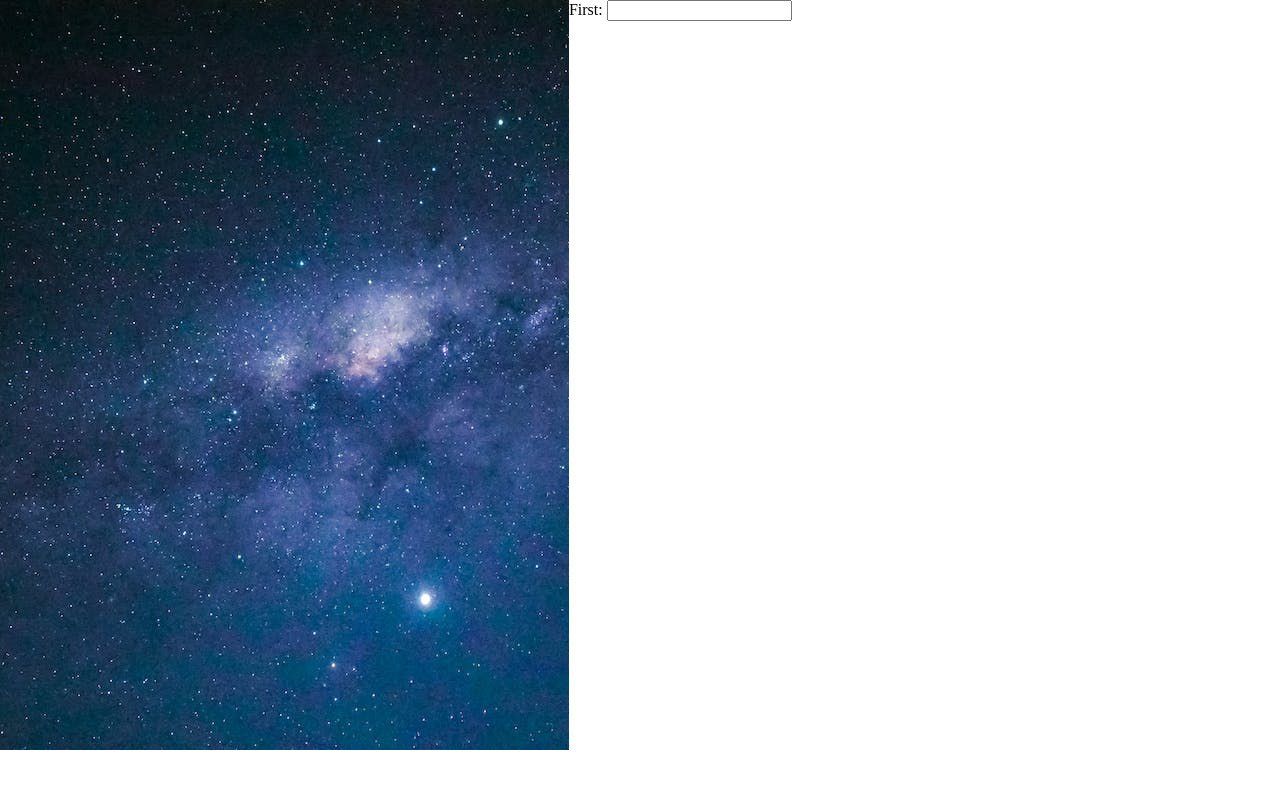
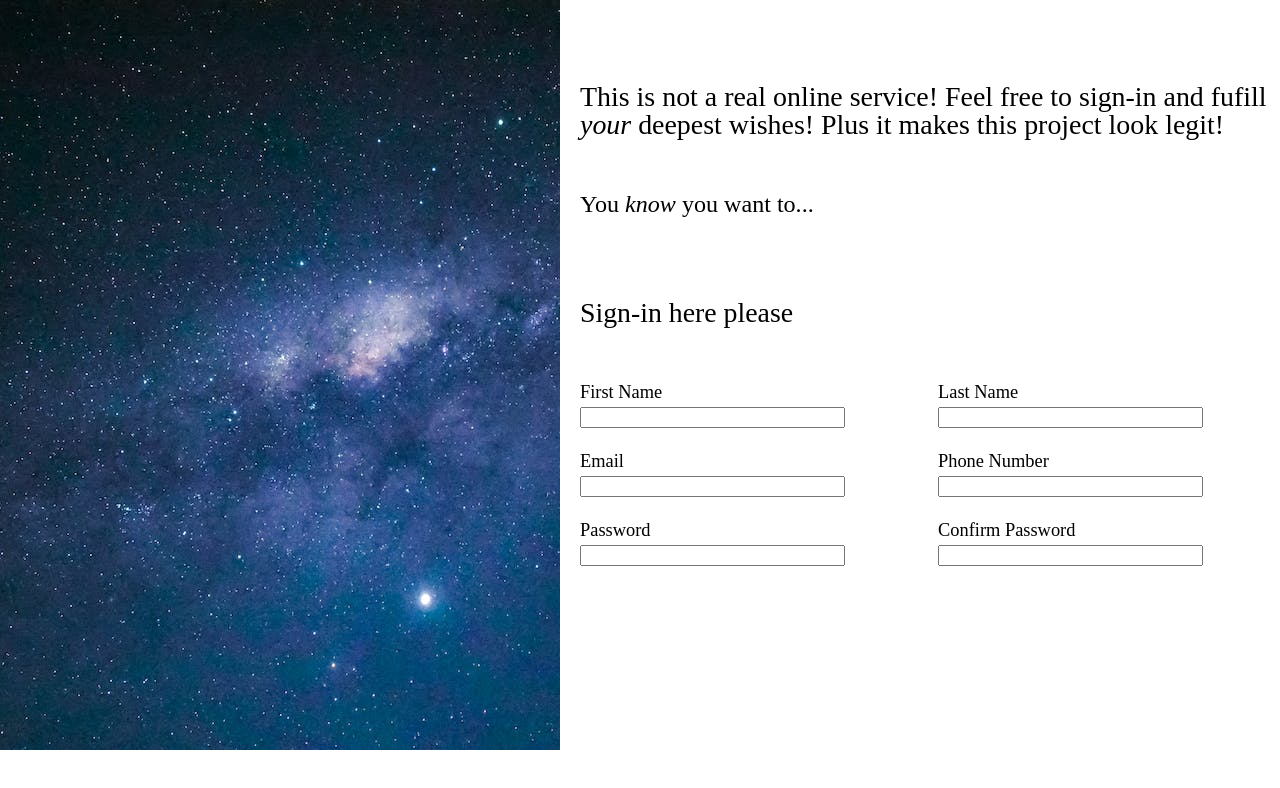
Before and after one commit to Jsbro98/Sign-up-Form, a website: page index.html in a window 1280 px wide. Drawn offline with Linux system fonts and the light colour scheme.

Commit message:
added form elements, introduction, and titles

```diff
--- a/index.html
+++ b/index.html
@@ -13,10 +13,53 @@
     <div class="image-holder">
       <img src="space.jpeg" alt="A clear night sky with lots of stars">
     </div>
-    <div class="user-form">
-      <form >
-        <label for="user-first">First:</label>
-        <input type="text" name="user-first" id="user-first">
+    <div class="user-form-container">
+      <p class="introduction">
+        This is not a real online service!
+        Feel free to sign-in and fufill <em>your</em> deepest wishes!
+        Plus it makes this project look legit!
+      </p>
+      <p class="persuasion">You <em>know</em> you want to...</p>
+      <form class="user-form">
+        <p class="form-title">Sign-in here please</p>
+
+        <div class="form-column-container">
+
+          <div class="form-column-1">
+            <div class="input-holder">
+              <label for="first-name">first name</label>
+              <input type="text" id="first-name" name="user-first">
+            </div>
+
+            <div class="input-holder">
+              <label for="email">email</label>
+              <input type="email" name="user-email" id="email">
+            </div>
+
+            <div class="input-holder">
+              <label for="password">password</label>
+              <input type="password" name="user-password" id="password">
+            </div>
+          </div>
+
+          <div class="form-column-2">
+            <div class="input-holder">
+              <label for="last-name">last name</label>
+              <input type="text" id="last-name" name="user-last">
+            </div>
+
+            <div class="input-holder">
+              <label for="phone-number">phone number</label>
+              <input type="tel" name="user-phone" id="phone-number">
+            </div>
+
+            <div class="input-holder">
+              <label for="confirm-pass">confirm password</label>
+              <input type="text" id="confirm-pass" name="user-confirm-pass">
+            </div>
+          </div>
+
+        </div>
       </form>
     </div>
   </div>
--- a/style.css
+++ b/style.css
@@ -53,6 +53,10 @@ html {
   width: 100vw;
 }
 
+em {
+	font-style: italic;
+}
+
 img {
   object-position: -10em;
 }
@@ -61,11 +65,67 @@ img {
   display: flex;
 }
 
+
 .image-holder {
   overflow: hidden;
   flex: 1;
 }
 
-.user-form {
+/*User form styling*/
+.user-form-container {
+	display: flex;
+	flex-direction: column;
+	justify-content: space-evenly;
+
+	padding-bottom: 5em;
+	padding-left: 20px;
   flex: 1.25;
 }
+
+.form-column-container {
+	display: flex;
+	gap: 1em;
+}
+
+.form-column-1,
+.form-column-2 {
+	display: flex;
+	justify-content: space-around;
+	flex-direction: column;
+	flex: 1;
+}
+
+.input-holder {
+	position: relative;
+}
+
+input {
+	margin: 1.80em 0;
+	width: max(75%, 10em);
+}
+
+label {
+	font-size: calc(.5vw + 12px);
+	text-transform: capitalize;
+	position: absolute;
+}
+
+.introduction {
+	font-size: calc(1.40vw + 10px);
+}
+
+.persuasion {
+	font-size: calc(1.10vw + 10px);
+	margin-top: calc(-1% + -1em);
+}
+
+.form-title {
+	font-size: calc(1vw + 15px);
+	margin-bottom: 2em;
+}
+
+@media screen and (max-width: 600px) {
+  .form-column-container {
+    flex-direction: column;
+  }
+}
```
